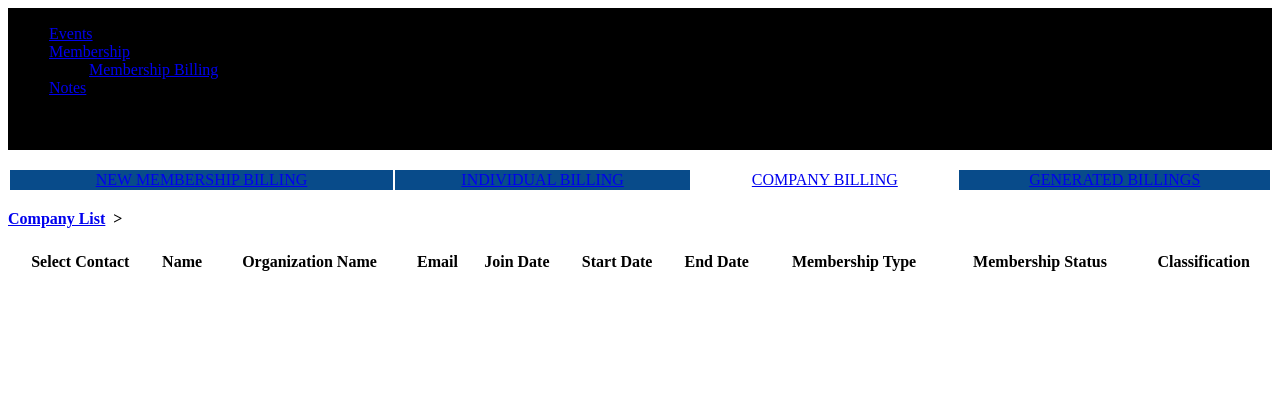
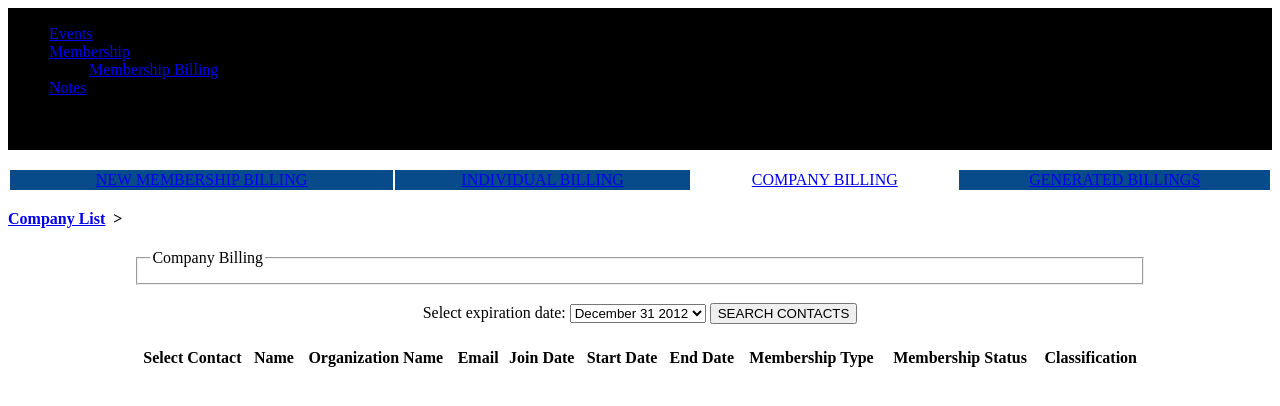
Before and after one commit to mimie/pire, a PHP site: page /selectMembersBilling.php?orgId=1 in a window 1280 px wide. Shown: the top 406 px of the page. Run offline with PHP 8.4, Linux system fonts and the light colour scheme; tables that the repository leaves empty or names only in its code hold one stand-in row (values such as "Sample post"); data that the repository does not hold is empty; some libraries are stand-ins or nearby versions.

Commit message:
added searching of contacts by expiration date

```diff
--- a/selectMembersBilling.php
+++ b/selectMembersBilling.php
@@ -62,10 +62,66 @@ $(function() {
   echo "&nbsp;&nbsp;<b>&gt;</b>&nbsp;";
   echo "<i>$orgName</i>";
   echo "</div><br>";
+?>
 
-  $contacts = getContactsPerCompany($dbh,$orgId);
-  $displayContacts = displayContactsPerCompany($contacts,$orgName);
-  echo $displayContacts;
+  <form action="" method="POST">
+<?php
+
+  $lastYear = date('Y',strtotime('-1 year'));
+  $currentYear = date('Y');
+  $nextYear = date('Y',strtotime('+1 year'));
+
+  $currentExpiredDate = date('Y-m-d',strtotime($currentYear.'-12-31'));
+  $lastExpiredDate = date('Y-m-d',strtotime($lastYear.'-12-31'));
+  $nextExpiredDate = date('Y-m-d',strtotime($nextYear.'-12-31'));
+
+  $formatCurrent = date('F j Y',strtotime($currentExpiredDate));
+  $formatLast = date('F j Y',strtotime($lastExpiredDate));
+  $formatNext = date('F j Y',strtotime($nextExpiredDate));
 ?>
+  <div style="width:80%;margin:0 auto;padding:3px;">
+  <fieldset>
+    <legend>Company Billing</legend>
+  </fieldset>
+  <br>
+    <div style='text-align:center'>
+    Select expiration date:
+    <select name="endDate">
+      <option value='<?=$lastExpiredDate?>'><?=$formatLast?></option>
+      <option value='<?=$currentExpiredDate?>'><?=$formatCurrent?></option>
+      <option value='<?=$nextExpiredDate?>'><?=$formatNext?></option>
+      <option value='all'>All Contacts</option>
+    </select>
+    <input type="submit" value="SEARCH CONTACTS" name='search'>
+    </div>
+  <br>
+<?php
+
+  if(isset($_POST["search"])){
+    $endDate = $_POST["endDate"];
+
+    if($endDate == 'all'){
+      $contacts = getContactsPerCompany($dbh,$orgId);
+      $displayContacts = displayContactsPerCompany($contacts,$orgName);
+      echo $displayContacts;
+    }
+
+    else{
+
+      $contacts = filterContactsByEndDate($dbh,$orgId,$endDate);
+      $displayContacts = displayContactsPerCompany($contacts,$orgName);
+      echo $displayContacts;
+    }
+  }
+
+  else{
+    $contacts = getContactsPerCompany($dbh,$orgId);
+    $displayContacts = displayContactsPerCompany($contacts,$orgName);
+    echo $displayContacts;
+  }
+
+?>
+ </div>
+ </form>
 </body>
 </html>
```
